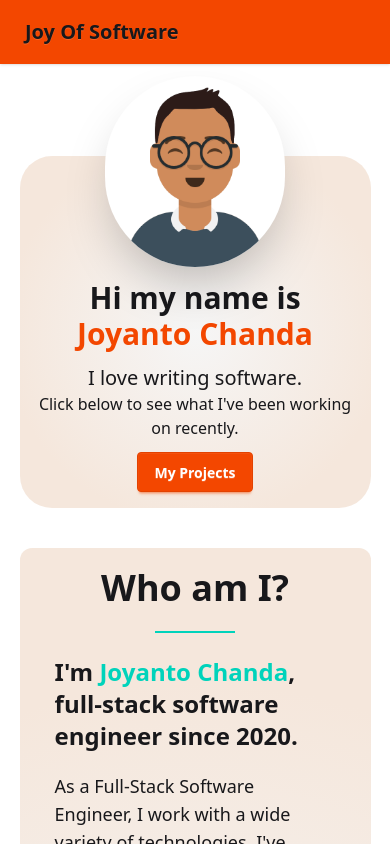
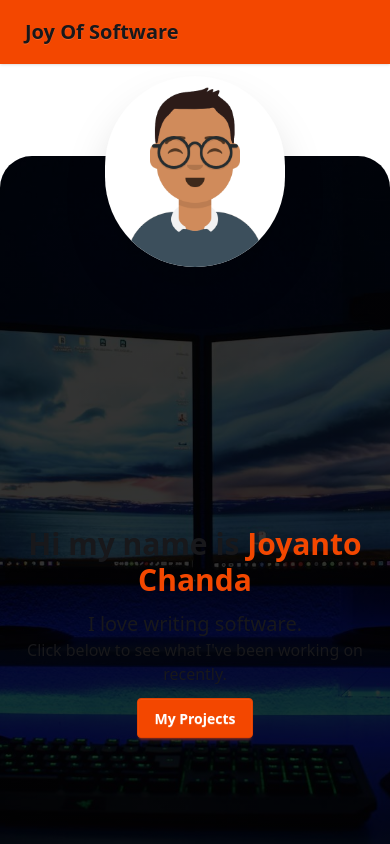
Before and after one commit to jchanda1/joy-of-software-2, a React (Vite) app: page / in a window 390 px wide. Shown: the top 844 px of the page. Built offline with nearby package versions, Linux system fonts and the light colour scheme; some icons are missing.

Commit message:
full screen hero component

```diff
--- a/src/components/Hero.jsx
+++ b/src/components/Hero.jsx
@@ -1,10 +1,17 @@
 const Hero = () => {
   return (
-    <div id="hero" className="max-w-11/12 w-9/10 mx-auto">
+    <div id="hero" className="w-full min-h-screen">
       {/*desktop hero*/}
       <div
-        className="lg:hero hidden mt-auto rounded-xl py-10"
-        style={{ background: "var(--web-page-bg)" }}
+        className="lg:hero hidden mt-auto rounded-xl py-10 min-h-screen"
+        style={{
+          background: "var(--web-page-bg)",
+          backgroundImage:
+            "linear-gradient(rgba(0,0,0,0.8), rgba(0,0,0,0.8)), url('/src/assets/hero-image.jpg')",
+          backgroundSize: "cover",
+          backgroundPosition: "center",
+          backgroundRepeat: "no-repeat",
+        }}
       >
         <div className="hero-content flex-col lg:flex-row-reverse">
           <img
@@ -33,8 +40,15 @@ const Hero = () => {
           />
         </div>
         <div
-          className="hero bg-base-200 mt-20 rounded-4xl"
-          style={{ background: "var(--web-page-bg)" }}
+          className="hero bg-base-200 mt-20 rounded-4xl min-h-screen"
+          style={{
+            background: "var(--web-page-bg)",
+            backgroundImage:
+              "linear-gradient(rgba(0,0,0,0.8), rgba(0,0,0,0.8)), url('/src/assets/hero-image.jpg')",
+            backgroundSize: "cover",
+            backgroundPosition: "center",
+            backgroundRepeat: "no-repeat",
+          }}
         >
           <div className="hero-content flex-col lg:flex-row-reverse pt-16">
             <div>
```
Also changed, not shown: src/assets/hero-image.jpg (added).
